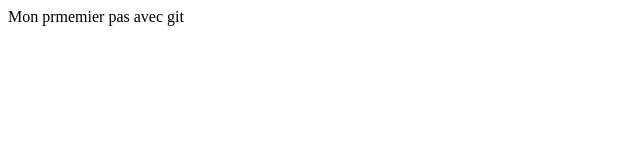
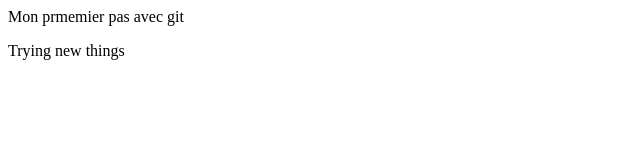
Before and after one commit to thebegginer404/portfol2, a plain HTML site: page index.html in a window 1280 px wide. Shown: the whole page, without its empty margins (0-640 px from the left). Drawn offline with Linux system fonts and the light colour scheme.

Commit message:
Update index.html
bla bla

```diff
--- a/index.html
+++ b/index.html
@@ -1 +1,2 @@
 <p>Mon prmemier pas avec git</p>
+<p>Trying new things</p>
```
